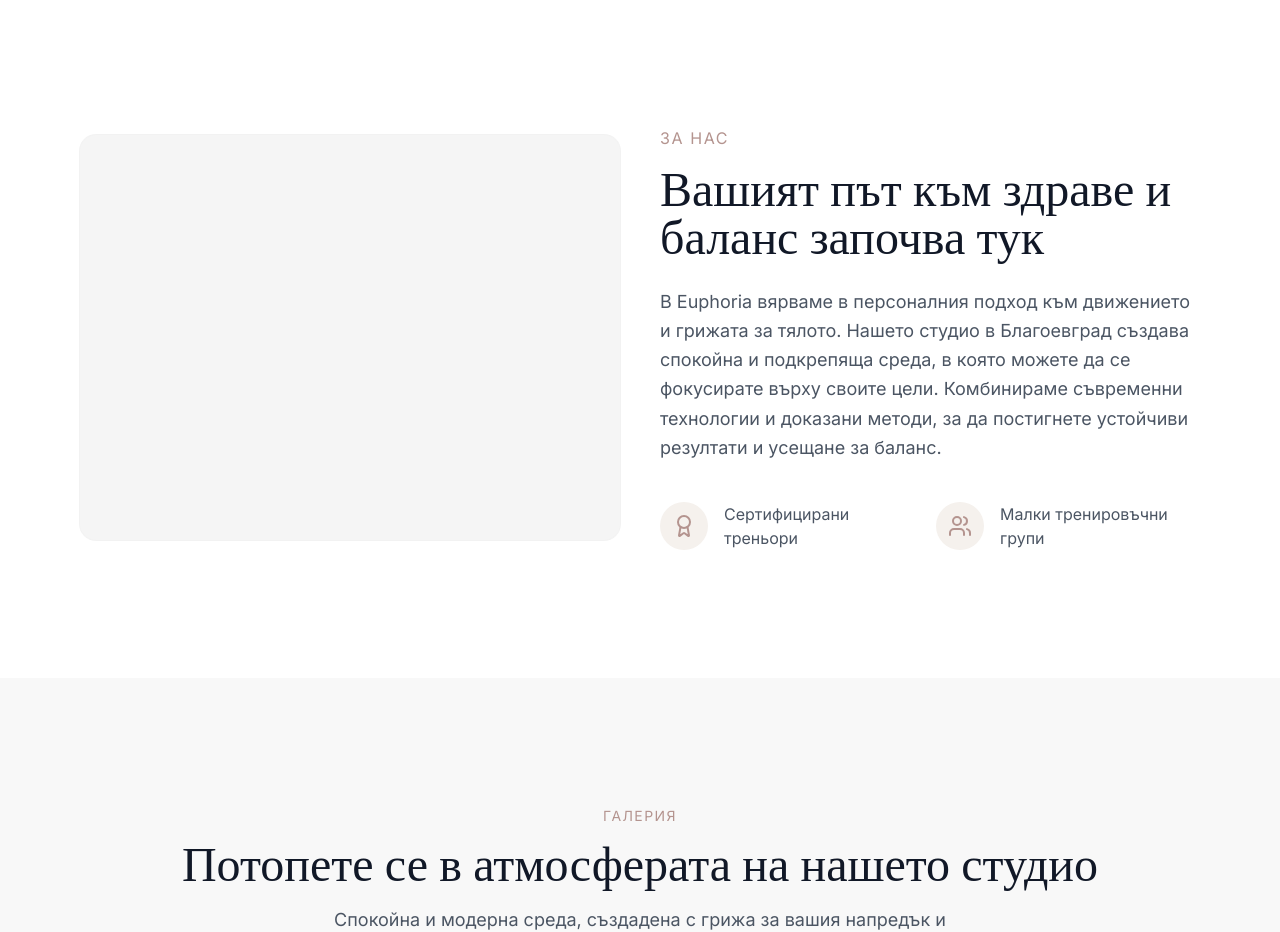
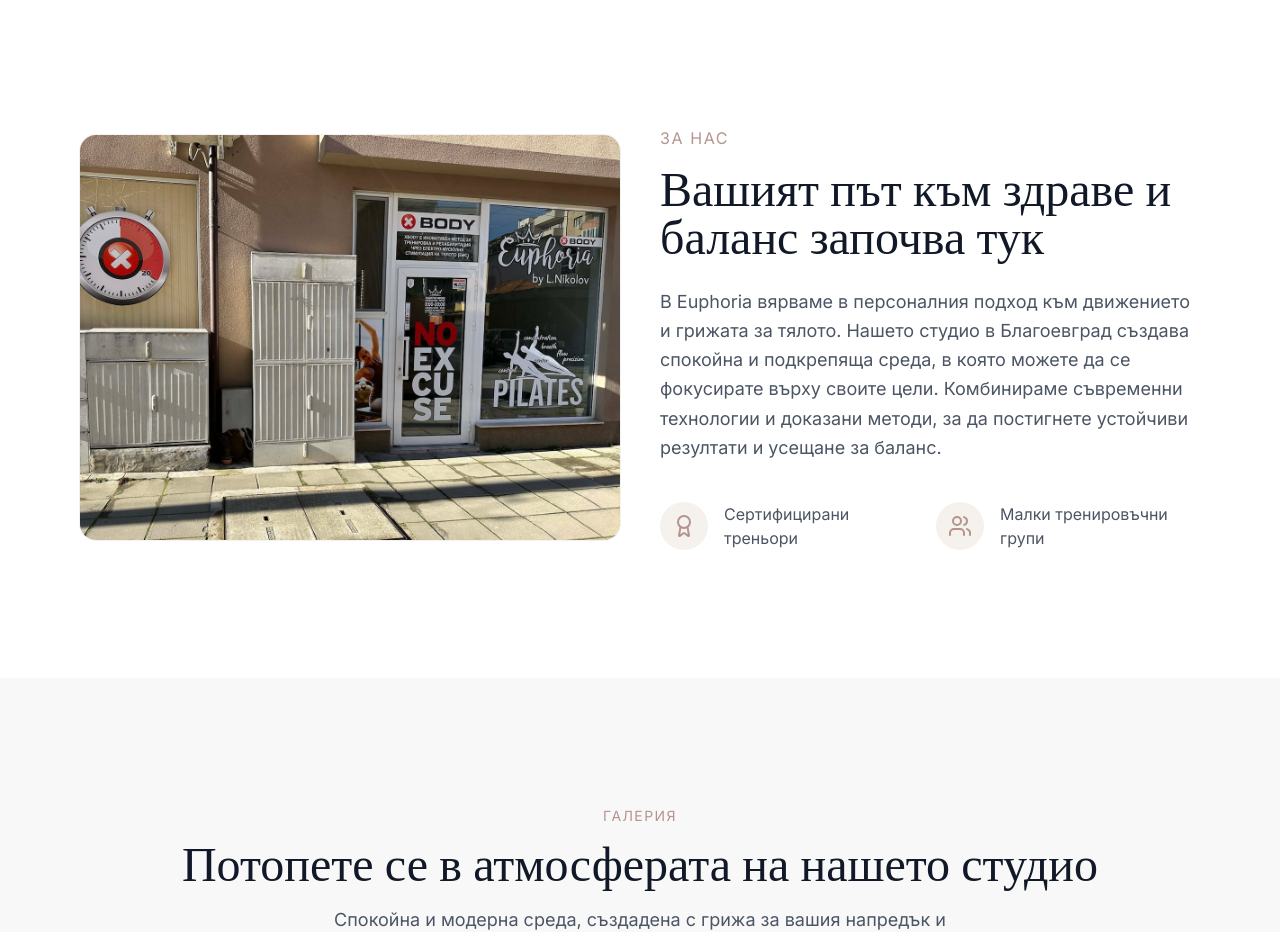
Before and after one commit to denichinv/euphoria-wellness-studio-bg, a React (Vite) app: page / in a window 1280 px wide. Shown: the part 1820-2752 px from the top of the page. Built offline with nearby package versions, Linux system fonts and the light colour scheme.

Commit message:
replace About image placeholder with real image

```diff
--- a/src/components/sections/About.tsx
+++ b/src/components/sections/About.tsx
@@ -58,7 +58,14 @@ export function About() {
         </div>
 
         {/* Image placeholder */}
-        <div className="md:order-1 aspect-[4/3] rounded-2xl bg-neutral-100 overflow-hidden ring-1 ring-black/5" />
+        <div className="md:order-1 aspect-[4/3] rounded-2xl overflow-hidden ring-1 ring-black/5">
+          <img
+            src="/images/about/about.jpeg"
+            alt="Pilates Reformer training at Euphoria studio in Blagoevgrad"
+            className="w-full h-full object-cover"
+            loading="lazy"
+          />
+        </div>
       </div>
     </section>
   );
```
Also changed, not shown: public/images/about/about.jpeg (added).
